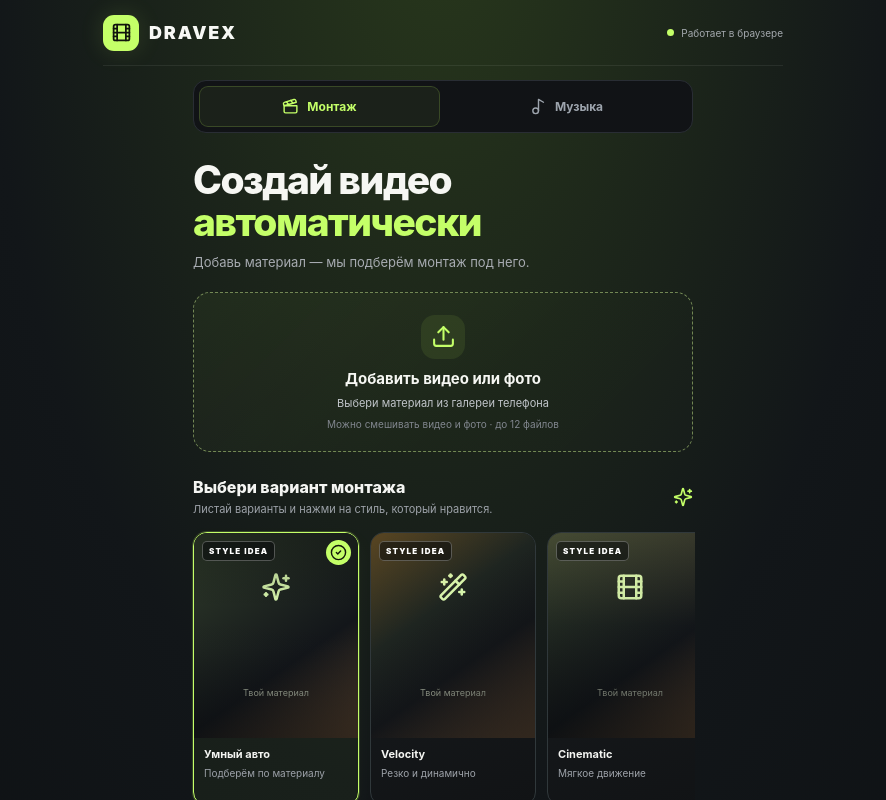
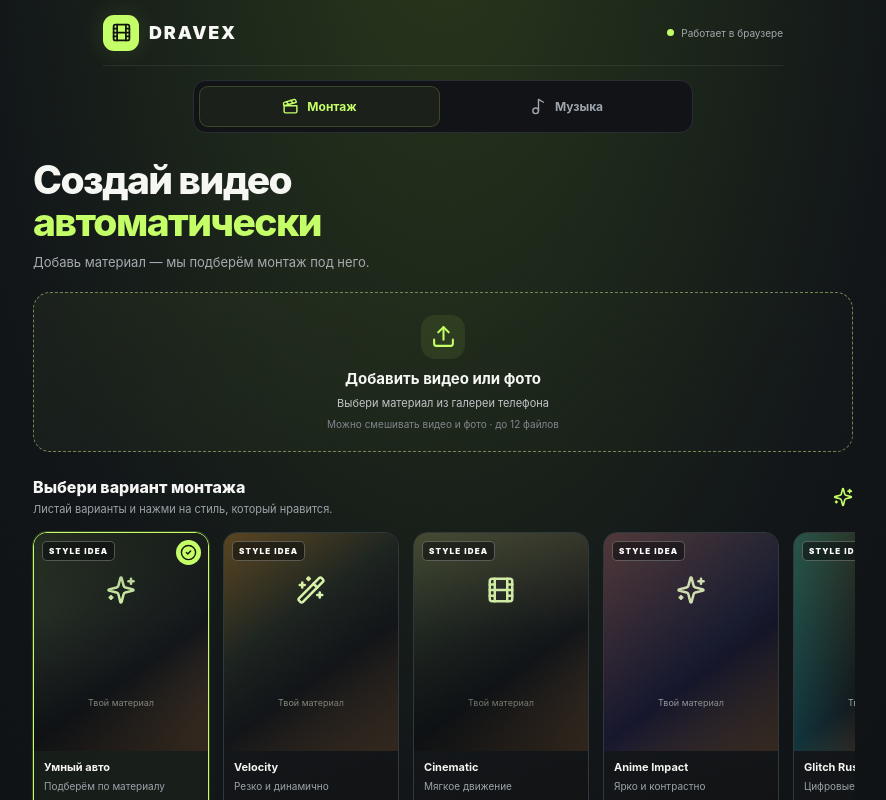
Before and after one commit to mlbbgame/dravex-ai-video-editor, a React (Vite) app: page / in a window 1280 px wide. Shown: the top 800 px of the page, without its empty margins (197-1083 px from the left). Built offline with nearby package versions, Linux system fonts and the light colour scheme.

Commit message:
Expand preview workspace and improve video preview sizing

```diff
--- a/src/styles.css
+++ b/src/styles.css
@@ -27,7 +27,7 @@ button:disabled { cursor: wait; opacity: .58; }
 .dravex-brand-mark { width: 36px; height: 36px; display: grid; place-items: center; border-radius: 11px; color: #10140c; background: var(--accent); }
 .dravex-local { display: inline-flex; align-items: center; gap: 7px; color: #a3a8ad; font-size: 10px; }
 .dravex-local > span { width: 7px; height: 7px; border-radius: 50%; background: var(--accent); }
-.dravex-main { width: min(100%, 500px); margin: 0 auto; }
+.dravex-main { width: min(100%, 760px); margin: 0 auto; }
 .dravex-intro { margin: 26px 0 20px; }
 .dravex-intro h1 { margin: 0; font-size: clamp(29px, 7vw, 39px); line-height: 1.08; letter-spacing: -1.6px; font-weight: 850; }
 .dravex-intro h1 span { color: var(--accent); }
@@ -40,7 +40,7 @@ button:disabled { cursor: wait; opacity: .58; }
 .dravex-upload > span:not(.dravex-upload-icon) { color: #c1c5ca; font-size: 11px; }
 .dravex-upload small { color: #81868e; font-size: 10px; }
 .dravex-preview-card { overflow: hidden; border: 1px solid var(--line); border-radius: 16px; background: #121417; }
-.dravex-preview { display: block; width: 100%; max-height: 340px; background: #070809; object-fit: contain; }
+.dravex-preview { display: block; width: 100%; max-height: min(58vh, 560px); min-height: 220px; background: #070809; object-fit: contain; border-radius: 14px; }
 .dravex-file-row { display: flex; align-items: center; justify-content: space-between; gap: 10px; padding: 11px 13px; }
 .dravex-file-row > div { min-width: 0; display: flex; flex-direction: column; gap: 4px; }
 .dravex-file-row strong { overflow: hidden; color: #f1f3ee; font-size: 11px; text-overflow: ellipsis; white-space: nowrap; }
@@ -375,3 +375,17 @@ body {
   .dravex-track-preview { max-width: 100%; }
   .dravex-track-card > button { margin-left: 50px; min-width: 130px; }
 }
+
+
+/* Preview studio pass: use the available desktop width without sacrificing phone layouts. */
+@media (min-width: 760px) {
+  .dravex-app { padding-left: 24px; padding-right: 24px; }
+  .dravex-main { width: min(100%, 820px); }
+  .dravex-preview-card, .dravex-real-preview { border-radius: 18px; }
+  .dravex-preview { max-height: min(62vh, 620px); }
+  .dravex-variant-rail { gap: 14px; }
+  .dravex-variant { flex-basis: 176px; }
+}
+@media (max-width: 520px) {
+  .dravex-preview { min-height: 180px; max-height: 52vh; }
+}
```
